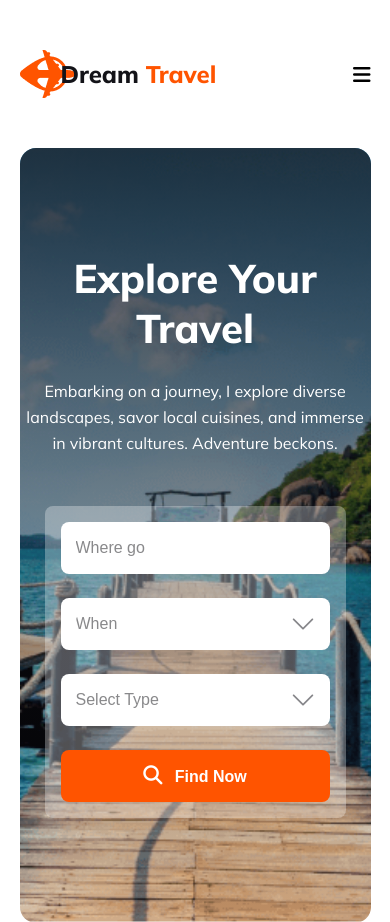
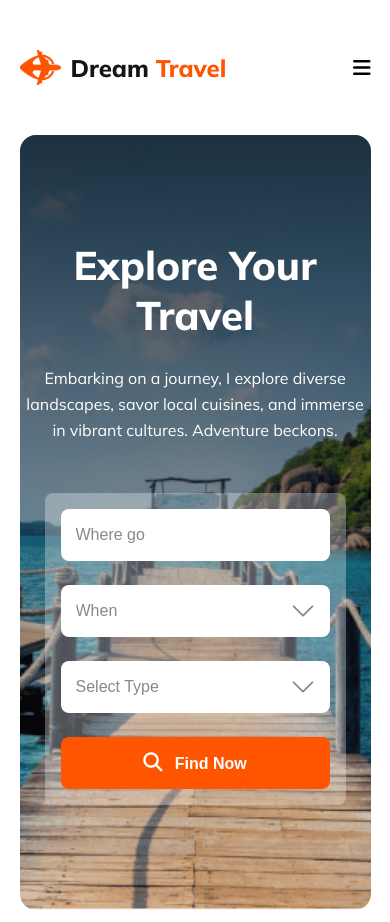
Before and after one commit to Fardus-Hassan/assignment-2, a plain HTML site: page index.html in a window 390 px wide. Shown: the top 922 px of the page. Drawn offline with Linux system fonts and the light colour scheme.

Commit message:
fixed some issue

```diff
--- a/styles/responsive.css
+++ b/styles/responsive.css
@@ -158,7 +158,11 @@
 
     .nav .logo h1 {
         font-size: 1.5rem;
-        margin-left: -15px;
+        margin-left: -5px;
+    }
+
+    .logo img{
+        width: 20%;
     }
 
     .bar {
```
